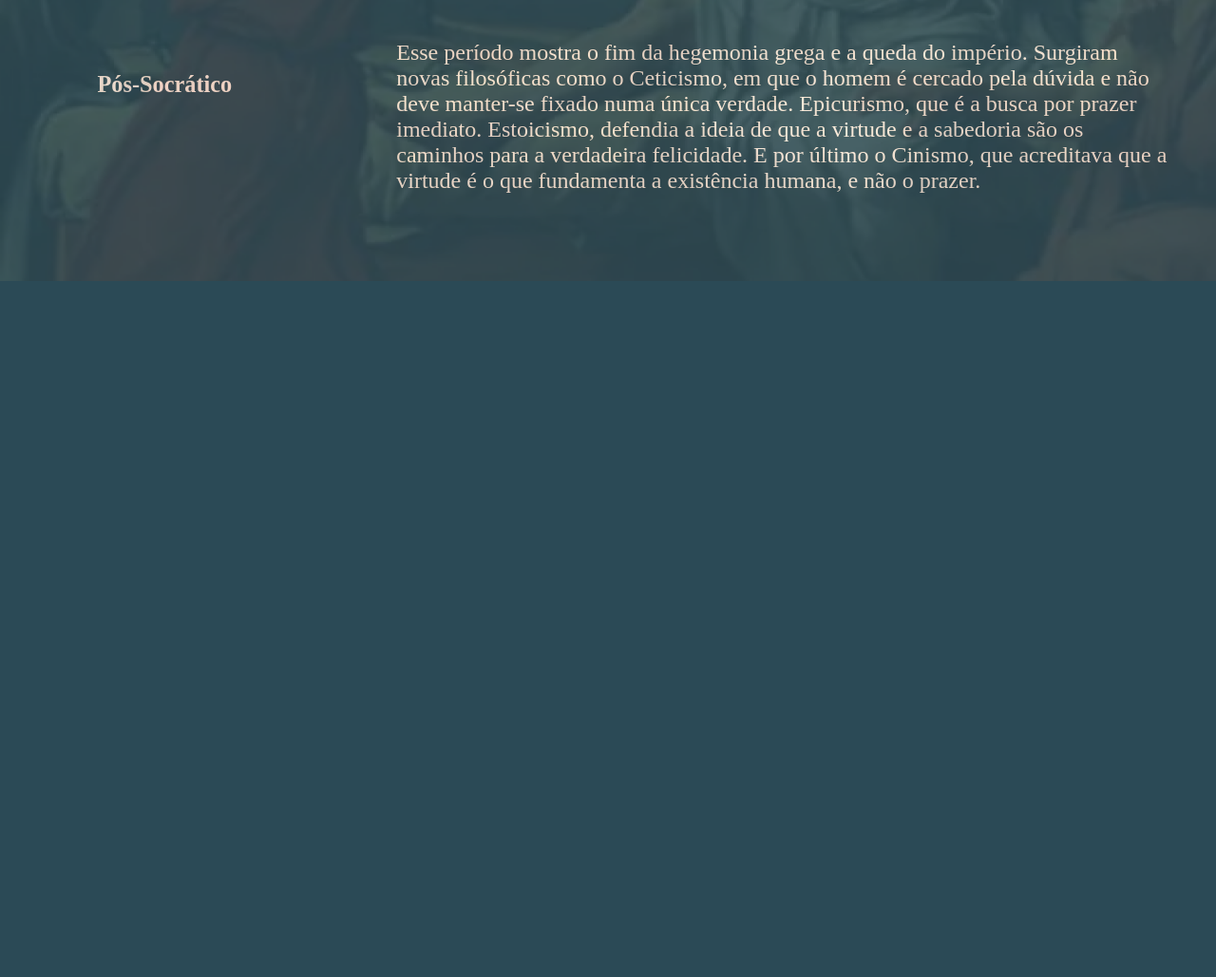
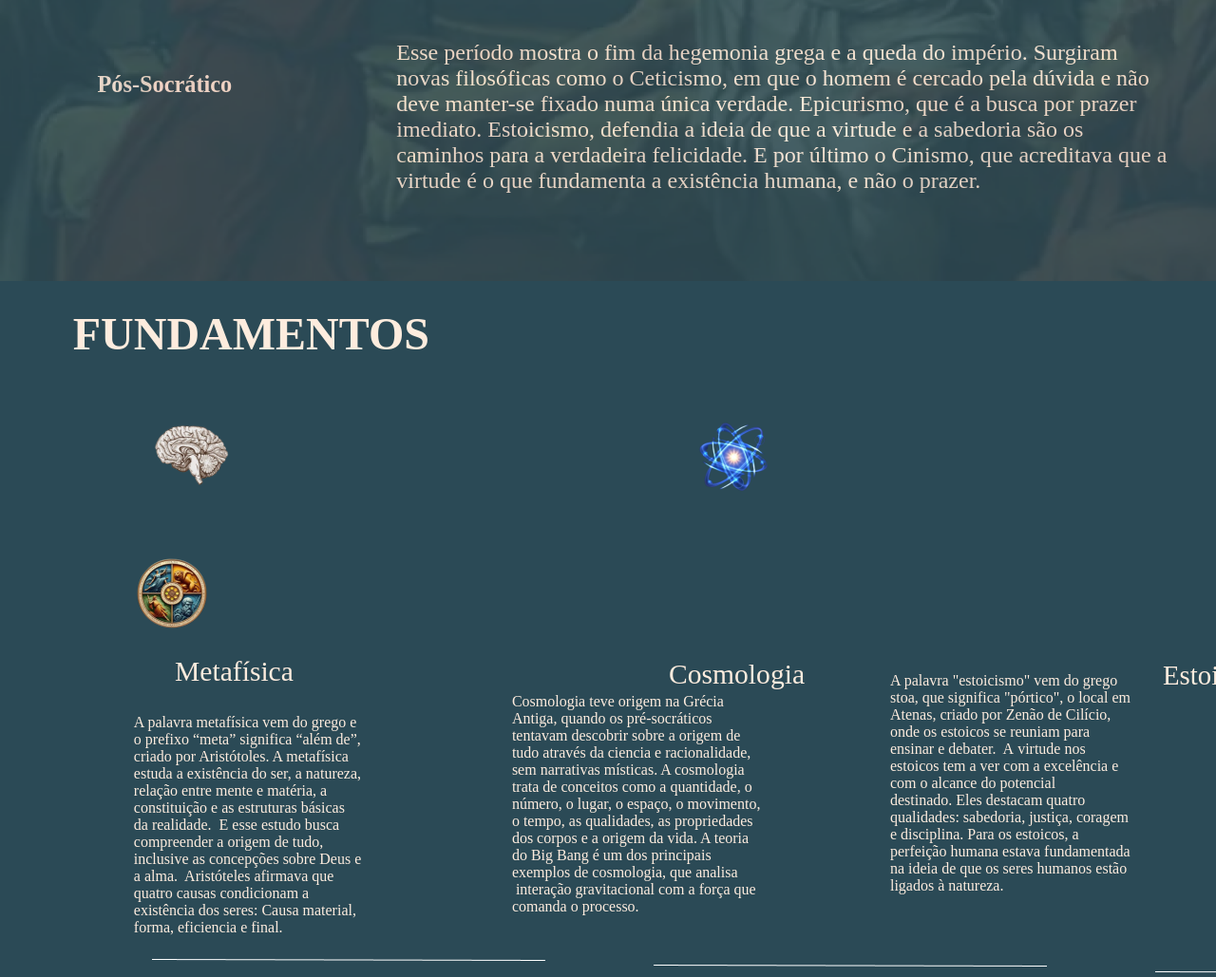
Before and after one commit to IsabellyLima1702/Classicismo---Filosofia, a plain HTML site: page index.html in a window 1280 px wide. Shown: the part 1632-2661 px from the top of the page at 95% size. Before the commit the page ends 1932 px from the top, so only its background shows below. Drawn offline with Linux system fonts and the light colour scheme.

Commit message:
conteudo3 - terceira página adicionado

```diff
--- a/index.html
+++ b/index.html
@@ -98,6 +98,62 @@
                 </div>
 
         </section>
+       <section id="conteudo3" class="grupo">
+
+            <div class="titulo">
+                <h1>FUNDAMENTOS</h1>
+            </div>
+
+            <div class="imagens">
+
+            <img src="./img/image 42.png">
+            <img src="./img/image 45.png">
+            <img src="./img/image 46.png">
+            </div>
+
+            <div class="metafisica">
+            <p>Metafísica</p>
+            </div>
+
+            <div class="cosmologia">
+            <p>Cosmologia</p>
+            </div>
+
+            <div class="estoicismo">
+            <p>Estoicismo</p>
+            </div>
+
+            <div class="paragrafo1">
+                <li>A palavra metafísica vem do grego e o prefixo “meta” significa “além de”, criado por Aristótoles. A metafísica estuda a existência do ser, a natureza, relação entre mente e matéria, a constituição e as estruturas básicas da realidade.  E esse estudo busca compreender a origem de tudo, inclusive as concepções sobre Deus e a alma.  Aristóteles afirmava que quatro causas condicionam a existência dos seres: Causa material, forma, eficiencia e final.</li>
+            </div>
+
+            <div class="paragrafo2">
+                <li>Cosmologia teve origem na Grécia Antiga, quando os pré-socráticos tentavam descobrir sobre a origem de tudo através da ciencia e racionalidade, sem narrativas místicas.
+                    A cosmologia trata de conceitos como a quantidade, o número, o lugar, o espaço, o movimento, o tempo, as qualidades, as propriedades dos corpos e a origem da vida.
+                    A teoria do Big Bang é um dos principais exemplos de cosmologia, que analisa  interação gravitacional com a força que comanda o processo.</li>
+            </div>
+
+            <div class="paragrafo3">
+                <li>A palavra "estoicismo" vem do grego stoa, que significa "pórtico", o local em Atenas, criado por Zenão de Cilício, onde os estoicos se reuniam para ensinar e debater.
+                    A virtude nos estoicos tem a ver com a excelência e com o alcance do potencial destinado. Eles destacam quatro qualidades: sabedoria, justiça, coragem e disciplina.
+                    Para os estoicos, a perfeição humana estava fundamentada na ideia de que os seres humanos estão ligados à natureza.
+                    </li>
+            </div>
+
+            <div class="linha1">
+                <img src="/img/Line 6.png">
+            </div>
+
+            <div class="linha2">
+                <img src="./img/Line 6.png">
+            </div>
+
+            <div class="linha3">
+                <img src="./img/Line 6.png">
+            </div>
+
+        </section>
+
 
 
 </main>
--- a/style.css
+++ b/style.css
@@ -190,3 +190,80 @@ main{
     height: 100vh;
     opacity:50%;
 }
+
+#conteudo3{
+    width: 207vh;
+    height: 100vh;
+}
+
+.titulo h1{
+    font-size: 6vh;
+    margin-top: 15vh;
+    margin-left: 6vw;
+}
+
+.imagens img{
+    margin-top: 8vh;
+    margin-left: 18vh;
+    padding-right: 40vh;
+}
+
+.metafisica{
+    font-size: 3.7vh;
+    font-style: normal;
+    margin-top: 3vh;
+    margin-left: 23vh;
+    padding-right: 40vh;
+}
+
+.cosmologia{
+    font-size: 3.7vh;
+    font-style: normal;
+    margin-top: -3.8vh;
+    margin-left: 88vh;
+    padding-right: 40vh;
+}
+
+.estoicismo{
+    font-size: 3.6vh;
+    font-style: normal;
+    margin-top: -4vh;
+    margin-left: 153vh;
+    padding-right: 40vh;
+}
+
+.paragrafo1{
+    width: 30vh;
+    font-size: 2vh;
+    margin-left: 11vw;
+    margin-top: 3vh;
+}
+
+.paragrafo2{
+    width: 33vh;
+    font-size: 2vh;
+    margin-left: 42.1vw;
+    margin-top: -32vh;
+}
+
+.paragrafo3{
+    width: 32vh;
+    font-size: 2vh;
+    margin-left: 73.2vw;
+    margin-top: -32vh;
+}
+
+.linha1{
+    margin-left: 20vh;
+    margin-top: 7vh;
+}
+
+.linha2{
+    margin-left: 86vh;
+    margin-top: -1.5vh;
+}
+
+.linha3{
+    margin-left: 152vh;
+    margin-top: -1.3vh;
+}
```
